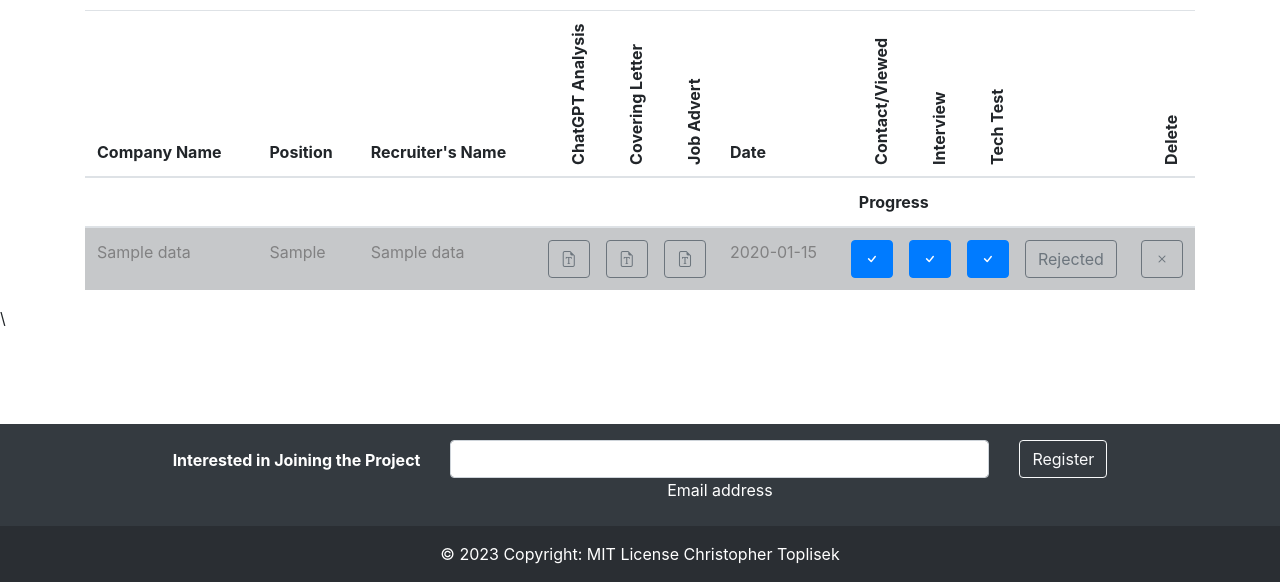
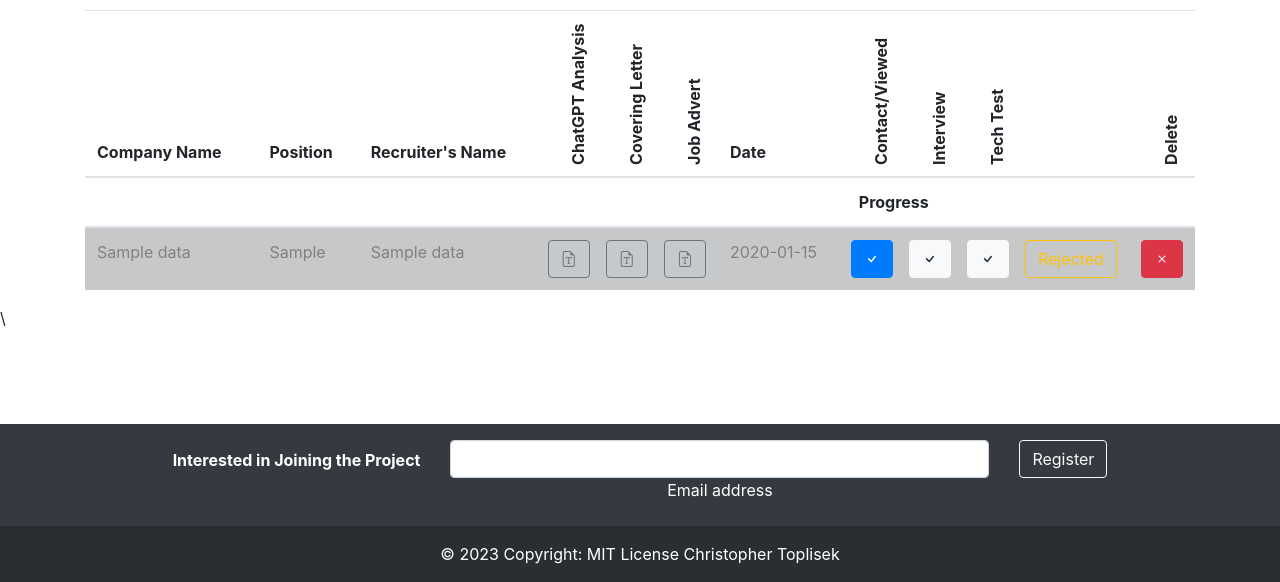
Before and after one commit to toppy007/covered-flask-python-app, a Flask app: page /history in a window 1280 px wide. Shown: the part 218-800 px from the top of the page. Run offline with Flask 3, Linux system fonts and the light colour scheme; a user stored in the database is signed in; tables that the repository leaves empty hold one stand-in row (values such as "Sample post"); some libraries are stand-ins or nearby versions.

Commit message:
figuringout bug with db setup

```diff
--- a/website/templates/history/history_data_table.html
+++ b/website/templates/history/history_data_table.html
@@ -127,22 +127,22 @@
                         </button>
                     </td>
                     <td class="px-1">
-                        <button type="button" class="btn {% if history_entry.tech_interview == 1 %}btn-primary{% else %}btn-light{% endif %}" onclick="trueTech({{ history_entry.id }})">
+                        <button type="button" class="btn {% if history_entry.tech_interview == false %}btn-primary{% else %}btn-light{% endif %}" onclick="trueTech({{ history_entry.id }})">
                             <i id="icon{{ history_entry.id }}" class="bi {% if history_entry.tech_interview == 1 %}bi-check{% else %}bi-x{% endif %}"></i>
                         </button>
                     </td>
                     <td class="px-1" >
-                        <button type="button" class="btn {% if history_entry.interview == 1 %}btn-primary{% else %}btn-light{% endif %}" onclick="trueInterview({{ history_entry.id }})">
+                        <button type="button" class="btn {% if history_entry.interview == false %}btn-primary{% else %}btn-light{% endif %}" onclick="trueInterview({{ history_entry.id }})">
                             <i id="icon{{ history_entry.id }}" class="bi {% if history_entry.interview == 1 %}bi-check{% else %}bi-x{% endif %}"></i>
                         </button>
                     </td>
                     <td class="px-1">
-                        <button type="button" class="btn {% if history_entry.rejested == 1 %}btn-outline-secondary{% else %}btn-outline-warning{% endif %}" onclick="rejectRow({{ history_entry.id }})">
+                        <button type="button" class="btn {% if history_entry.rejested == false %}btn-outline-secondary{% else %}btn-outline-warning{% endif %}" onclick="rejectRow({{ history_entry.id }})">
                             Rejected
                         </button>
                     </td>
                     <td class="px-1" >
-                        <button type="button" class="btn {% if history_entry.rejested == 1 %}btn-outline-secondary{% else %}btn-danger{% endif %}" onclick="deleteApplication({{ history_entry.id }})">
+                        <button type="button" class="btn {% if history_entry.rejested == false %}btn-outline-secondary{% else %}btn-danger{% endif %}" onclick="deleteApplication({{ history_entry.id }})">
                             <i class="bi bi-x"></i>
                         </button>
                     </td>
--- a/website/views.py
+++ b/website/views.py
@@ -478,13 +478,13 @@ def save_edited_cl():
 def true_contacted():
     jobHistory = json.loads(request.data)
     historyId = jobHistory['historyId']
-    contactedState = jobHistory.get('contactedState', False)  # Get the contactedState value, default to False
+    contactedState = jobHistory.get('contactedState', False)
 
     jobHistoryinfo = JobHistoryData.query.get(historyId)
 
     if jobHistoryinfo:
         if jobHistoryinfo.user_id == current_user.id:
-            jobHistoryinfo.contact_viewed = contactedState  # Set interview to the value of contactedState
+            jobHistoryinfo.contact_viewed = 1 if contactedState else 0
             db.session.commit()
 
     return jsonify({})
@@ -534,13 +534,13 @@ def true_rejected():
 
     return jsonify({})
 
-@views.route('/get-contacted-state/<int:historyId>', methods=['GET'])
 def get_contacted_state(historyId):
     jobHistoryinfo = JobHistoryData.query.get(historyId)
 
     if jobHistoryinfo:
         if jobHistoryinfo.user_id == current_user.id:
-            return jsonify({'contactedState': jobHistoryinfo.contact_viewed})
+            contactedState = 1 if jobHistoryinfo.contact_viewed else 0
+            return jsonify({'contactedState': contactedState})
 
 @views.route('/get-interviewed-state/<int:historyId>', methods=['GET'])
 def get_tech_state(historyId):
```
